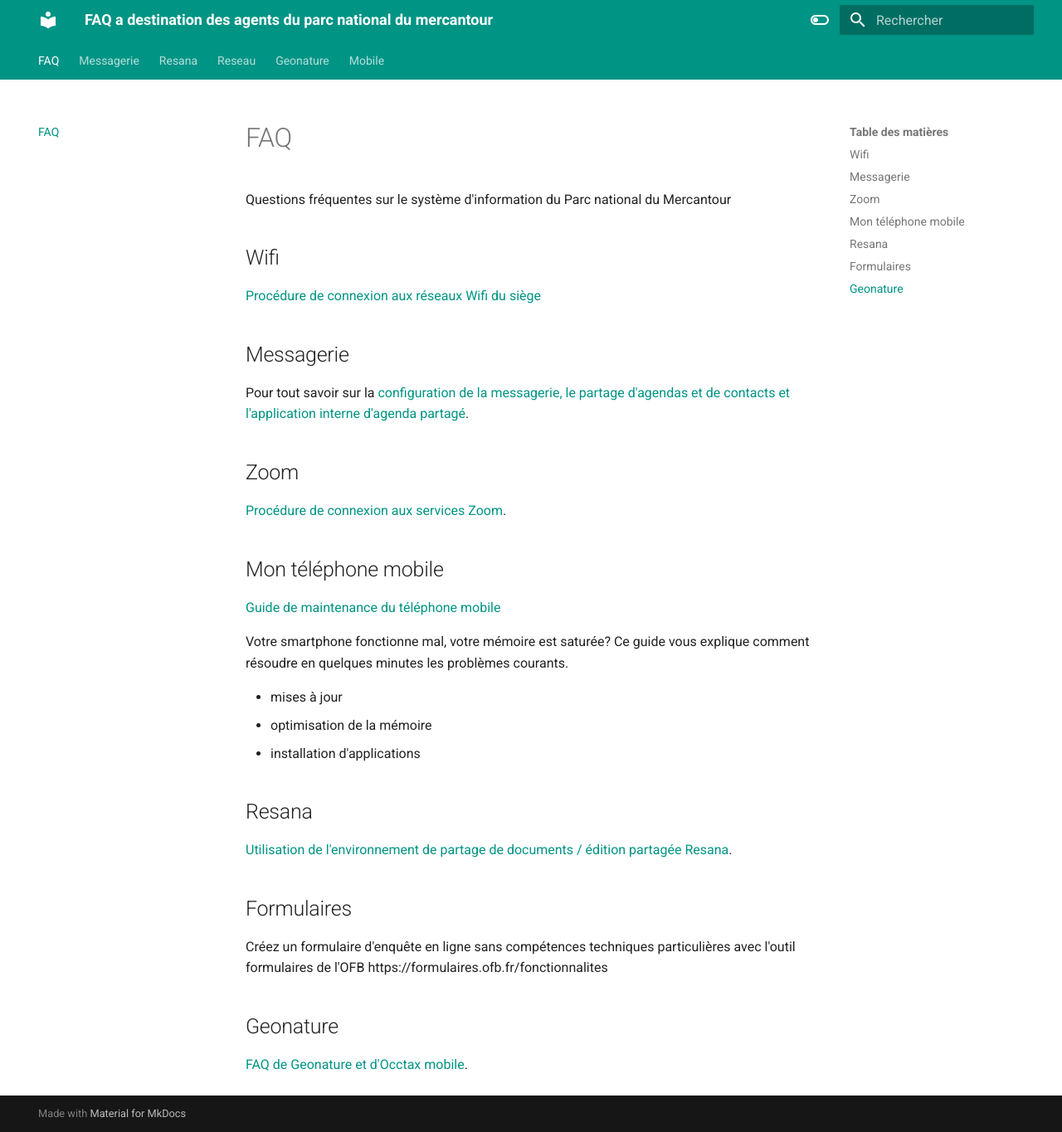
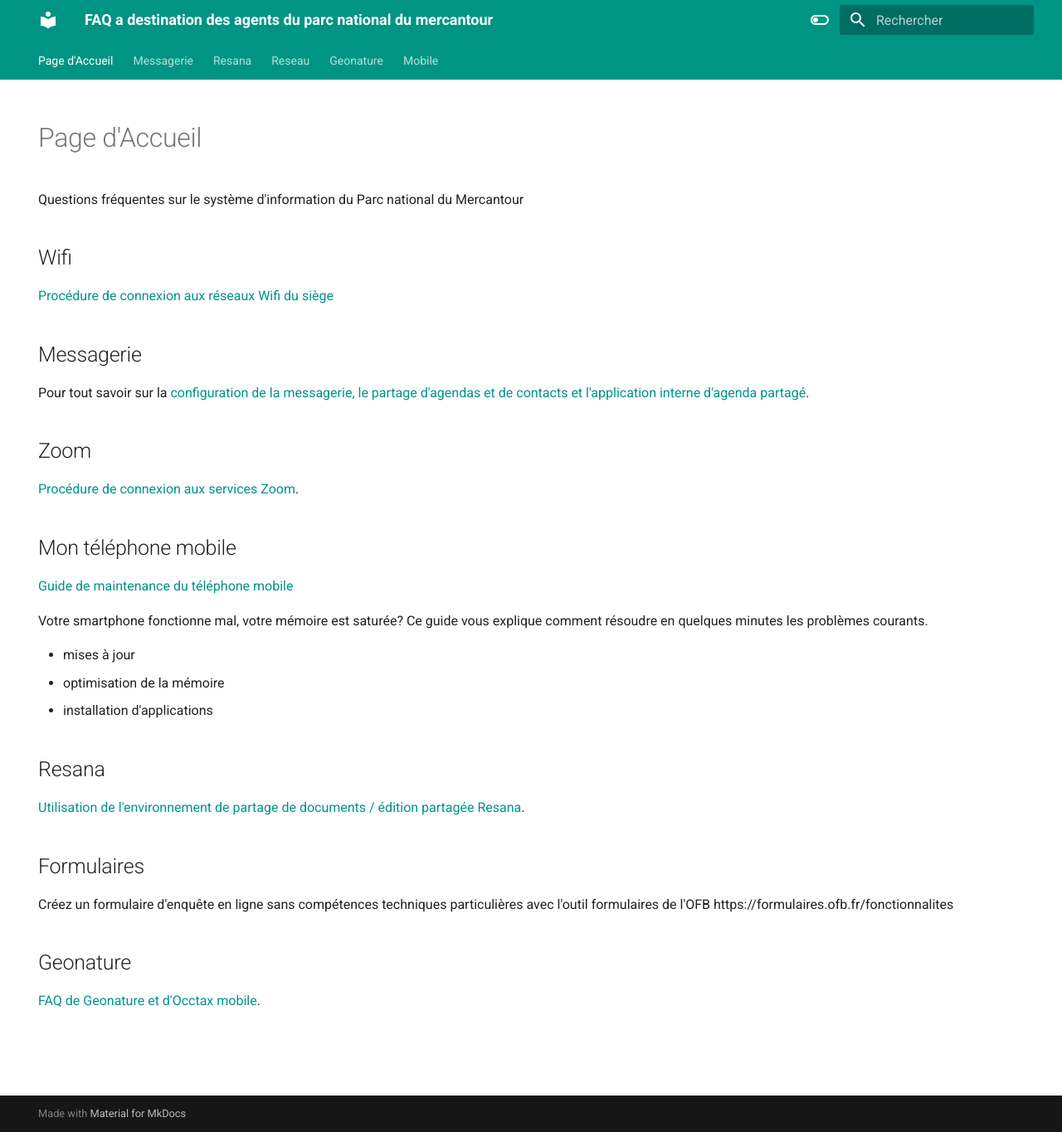
Before and after one commit to PnMercantour/faq, an MkDocs documentation site: the page built from docs/index.md, in a window 1280 px wide and 1365 px high. Shown: the whole window at 83% size. Built offline with MkDocs 1.6.1 and Material for MkDocs 9.7.7, drawn with Linux system fonts in a browser that asks for light colours.

Commit message:
rename folders

```diff
--- a/docs/index.md
+++ b/docs/index.md
@@ -1,4 +1,10 @@
-# FAQ
+---
+title: Page d'Accueil
+hide:
+  - path
+  - toc
+  - navigation
+---
 
 Questions fréquentes sur le système d'information du Parc national du Mercantour
 
@@ -27,7 +33,7 @@
 
 ## Resana
 
-[Utilisation de l'environnement de partage de documents / édition partagée Resana](./Resana/README.md).
+[Utilisation de l'environnement de partage de documents / édition partagée Resana](./resana/README.md).
 
 ## Formulaires
 
--- a/mkdocs.yml
+++ b/mkdocs.yml
@@ -49,7 +49,7 @@
  #     emoji_index: !!python/name:materialx.emoji.twemoji
  #     emoji_generator: !!python/name:materialx.emoji.to_svg
 
-exclude_docs: |
+# exclude_docs: |
 
 
 
```
Also changed, not shown: docs/resana/README.md (added, +5 -0 lines), docs/reseau/README.md (added, +44 -0 lines).
